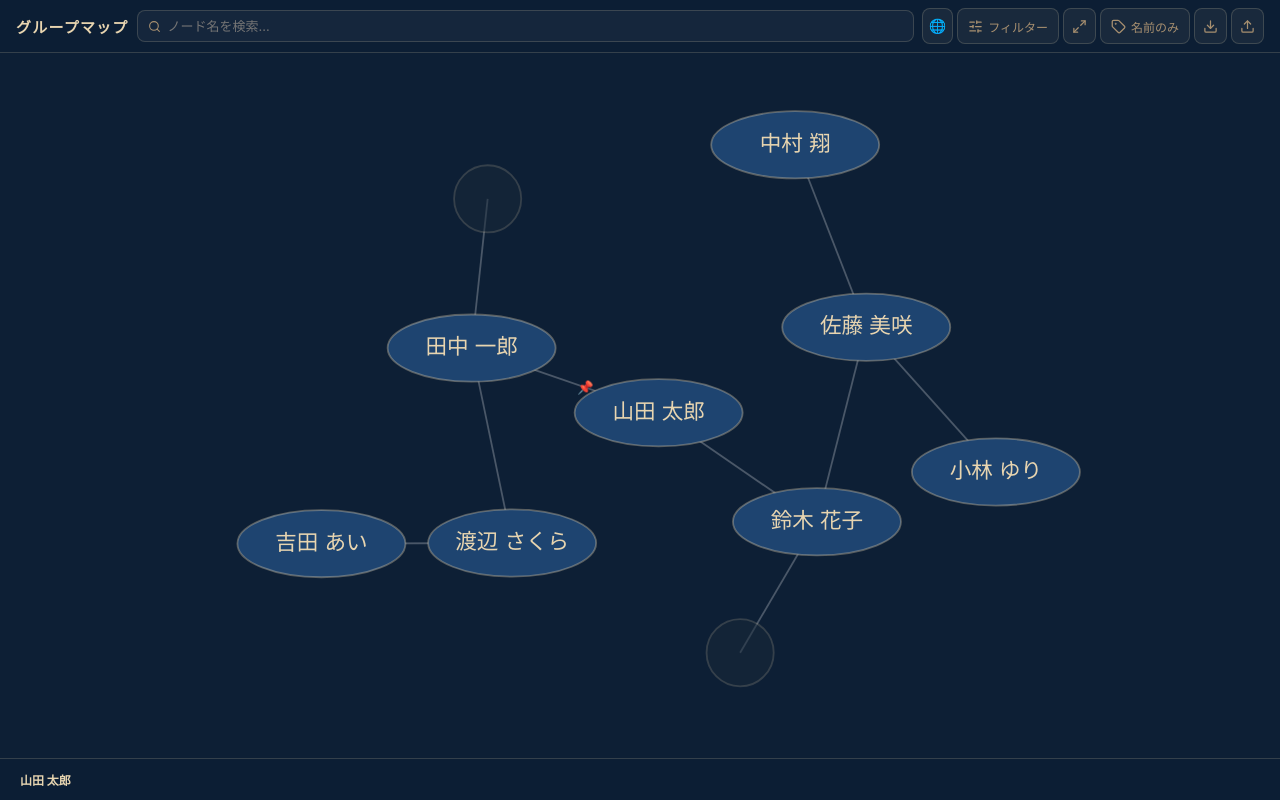
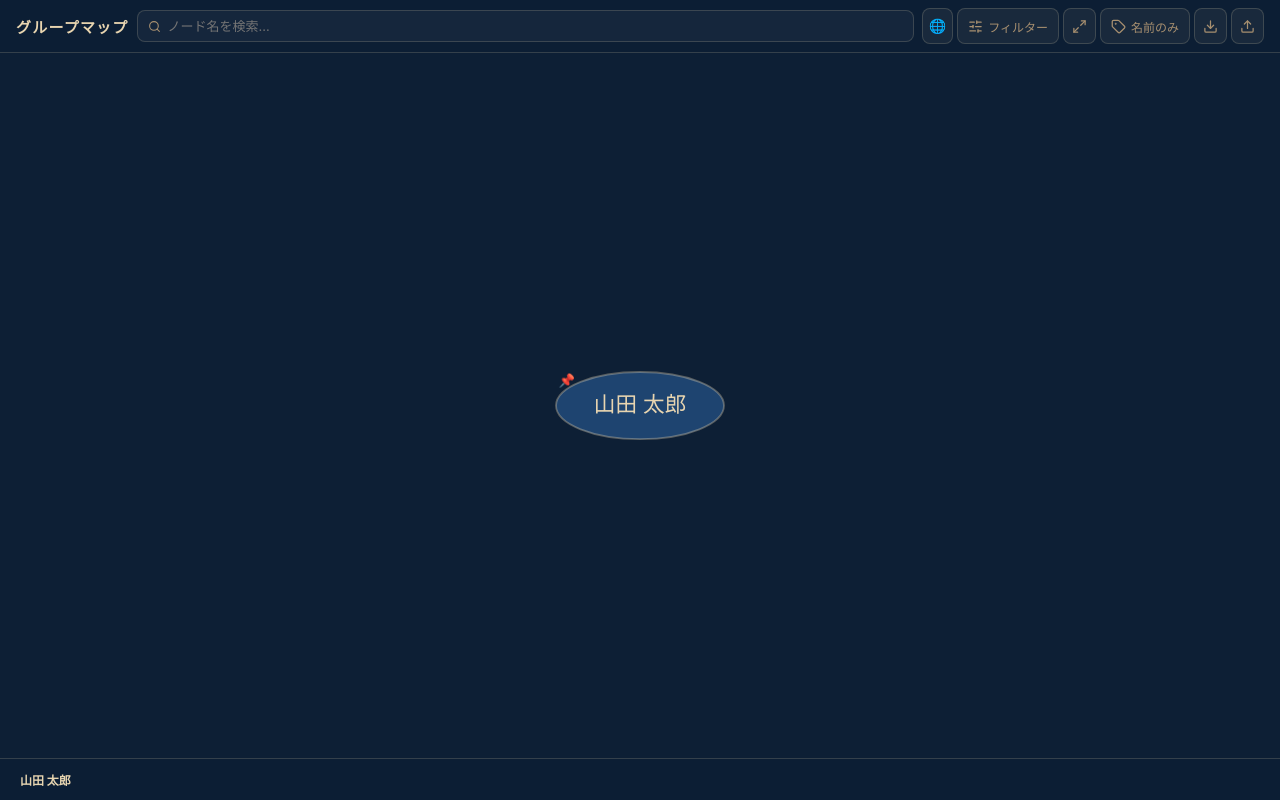
Before and after one commit to Tsuhira/group-map-app, a React (Vite) app: page / in a window 1280 px wide. Built offline with nearby package versions, Linux system fonts and the light colour scheme.

Commit message:
feat: default new node status to プロスペクト; load with ABO+PC filter active
Co-Authored-By: Claude Sonnet 4.6 <noreply@anthropic.com>

```diff
--- a/src/App.jsx
+++ b/src/App.jsx
@@ -39,7 +39,7 @@ export default function App() {
   const [searchQuery, setSearchQuery] = useState("");
   const [searchIndex, setSearchIndex] = useState(0);
   const [filterActive, setFilterActive] = useState("all");
-  const [filterStatuses, setFilterStatuses] = useState(new Set());
+  const [filterStatuses, setFilterStatuses] = useState(new Set(["ABO", "PC"]));
   const [showFilter, setShowFilter] = useState(false);
   const fitRef = useRef(null);
   const headerRef = useRef(null);
--- a/src/components/Sidebar.jsx
+++ b/src/components/Sidebar.jsx
@@ -12,7 +12,7 @@ function newDraft(parentId) {
     parentId: parentId === ROOT_SENTINEL ? null : parentId,
     pinLevel: "",
     active: true,
-    status: "",
+    status: "プロスペクト",
     joinDate: new Date().toISOString().split("T")[0],
     note: "",
   };
```
